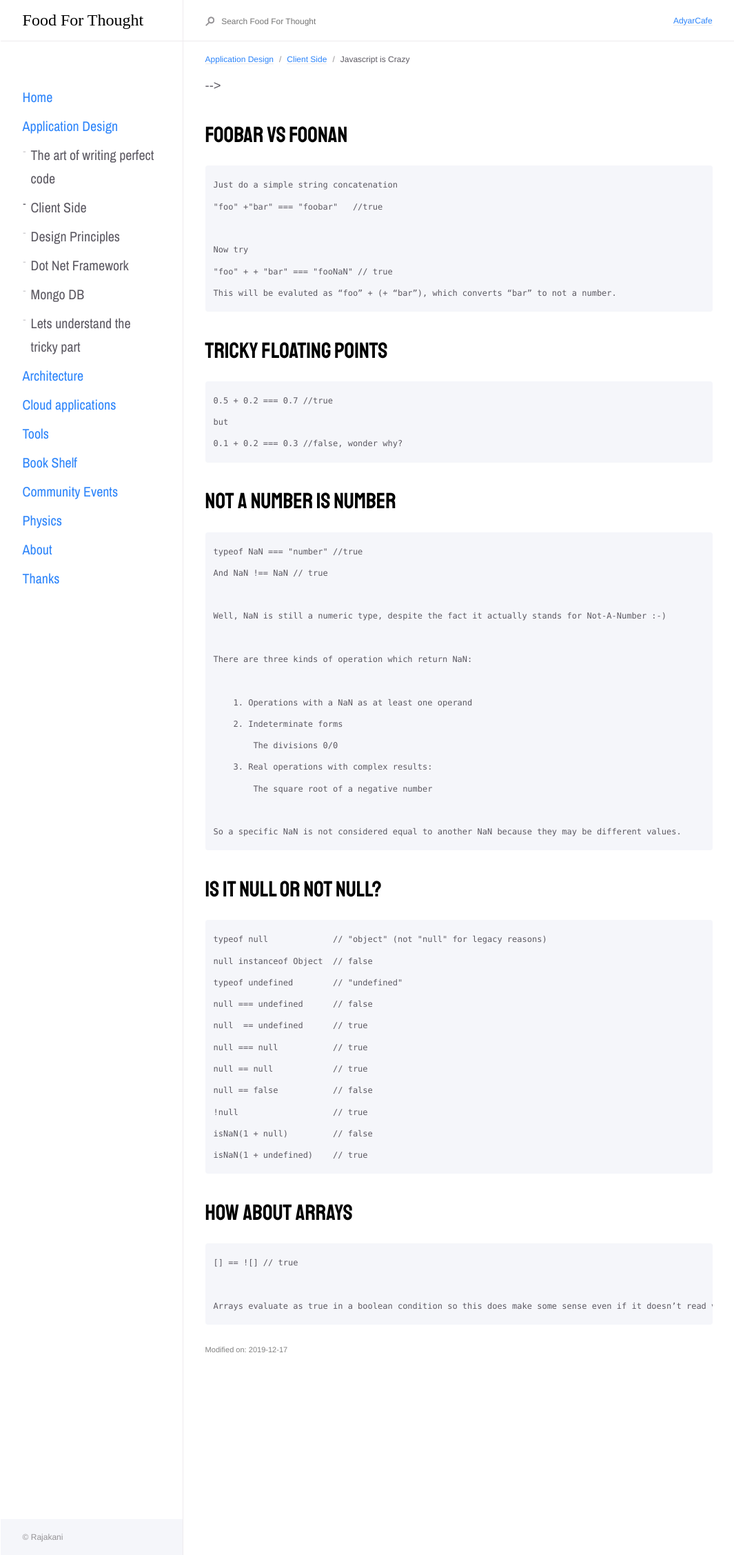
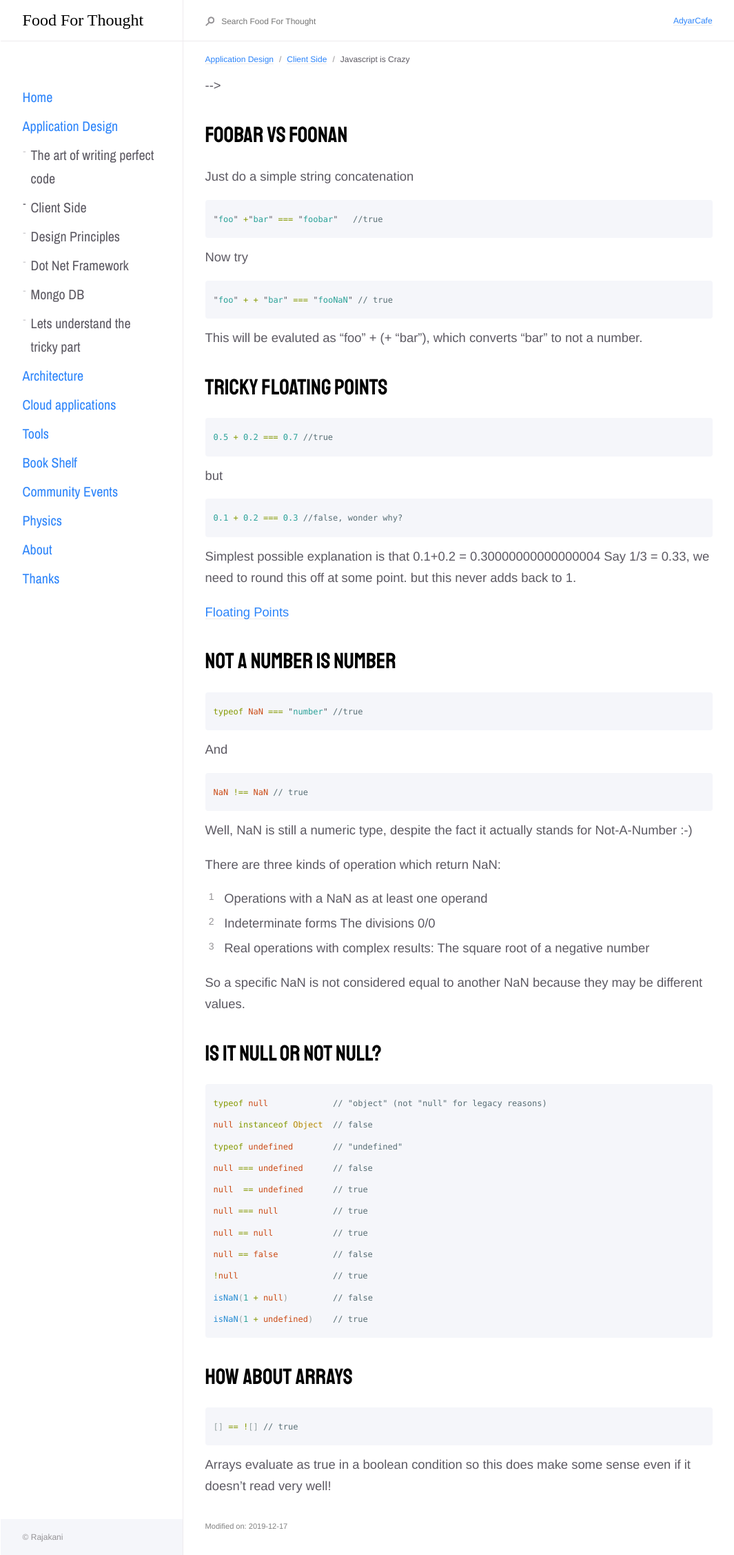
Before and after one commit to Rajakani/rajakani.github.io, a Jekyll site: the page built from docs/applicationDesign/client-side/javascript/javascript.md, in a window 1280 px wide. Shown: the whole page at 69% size, without its empty margins (16-1081 px from the left). Built offline with Jekyll 4.4.1, drawn with Linux system fonts in a browser that asks for light colours; some web fonts are replaced; comment, search, counter and statistics services are not loaded.

Commit message:
Updated Javascript

````diff
--- a/docs/applicationDesign/client-side/javascript/javascript.md
+++ b/docs/applicationDesign/client-side/javascript/javascript.md
@@ -10,48 +10,68 @@ is_display_Horizontal_Ads: true
 ---
 
 ## foobar VS fooNaN
-    Just do a simple string concatenation
-    "foo" +"bar" === "foobar"   //true
-
-    Now try
-    "foo" + + "bar" === "fooNaN" // true
-    This will be evaluted as “foo” + (+ “bar”), which converts “bar” to not a number.
+Just do a simple string concatenation
+```javascript
+"foo" +"bar" === "foobar"   //true
+```
+Now try
+```javascript
+"foo" + + "bar" === "fooNaN" // true
+```
+This will be evaluted as “foo” + (+ “bar”), which converts “bar” to not a number.
 
 ## Tricky Floating points
-    0.5 + 0.2 === 0.7 //true
-    but
-    0.1 + 0.2 === 0.3 //false, wonder why?
+```javascript
+0.5 + 0.2 === 0.7 //true
+```
+but
+```javascript
+0.1 + 0.2 === 0.3 //false, wonder why?
+```
+
+Simplest possible explanation is that 0.1+0.2 = 0.30000000000000004
+Say 1/3 = 0.33, we need to round this off at some point. but this never adds back to 1.
+
+[Floating Points](https://floating-point-gui.de/basic/)
 
 ## Not a Number is number
-    typeof NaN === "number" //true
-    And NaN !== NaN // true
+```javascript
+typeof NaN === "number" //true
+```
+And
+```javascript
+NaN !== NaN // true
+```
 
-    Well, NaN is still a numeric type, despite the fact it actually stands for Not-A-Number :-)
+Well, NaN is still a numeric type, despite the fact it actually stands for Not-A-Number :-)
 
-    There are three kinds of operation which return NaN:
+There are three kinds of operation which return NaN:
+1. Operations with a NaN as at least one operand
+2. Indeterminate forms
+The divisions 0/0
+3. Real operations with complex results:
+The square root of a negative number
 
-        1. Operations with a NaN as at least one operand
-        2. Indeterminate forms
-            The divisions 0/0
-        3. Real operations with complex results:
-            The square root of a negative number
-
-    So a specific NaN is not considered equal to another NaN because they may be different values.
+So a specific NaN is not considered equal to another NaN because they may be different values.
 
 ## Is it Null or Not Null?
-    typeof null             // "object" (not "null" for legacy reasons)
-    null instanceof Object  // false
-    typeof undefined        // "undefined"
-    null === undefined      // false
-    null  == undefined      // true
-    null === null           // true
-    null == null            // true
-    null == false           // false
-    !null                   // true
-    isNaN(1 + null)         // false
-    isNaN(1 + undefined)    // true
+
+```javascript
+typeof null             // "object" (not "null" for legacy reasons)
+null instanceof Object  // false
+typeof undefined        // "undefined"
+null === undefined      // false
+null  == undefined      // true
+null === null           // true
+null == null            // true
+null == false           // false
+!null                   // true
+isNaN(1 + null)         // false
+isNaN(1 + undefined)    // true
+```
 
 ## How about Arrays
-    [] == ![] // true
-
-    Arrays evaluate as true in a boolean condition so this does make some sense even if it doesn’t read very well!
+```javascript
+[] == ![] // true
+```
+Arrays evaluate as true in a boolean condition so this does make some sense even if it doesn’t read very well!
````
Also changed, not shown: 1 other file.
